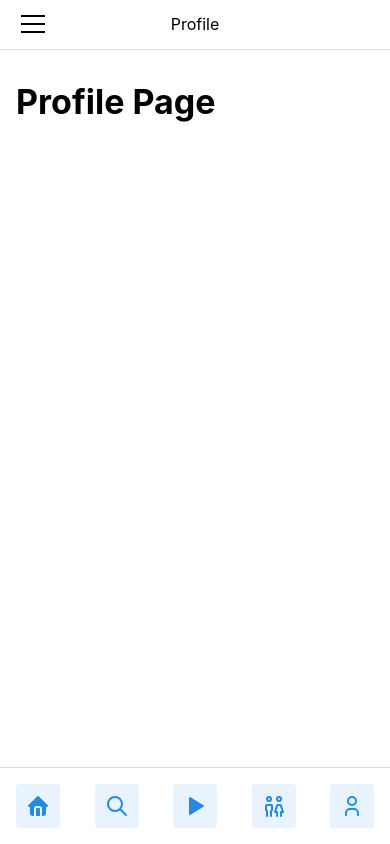
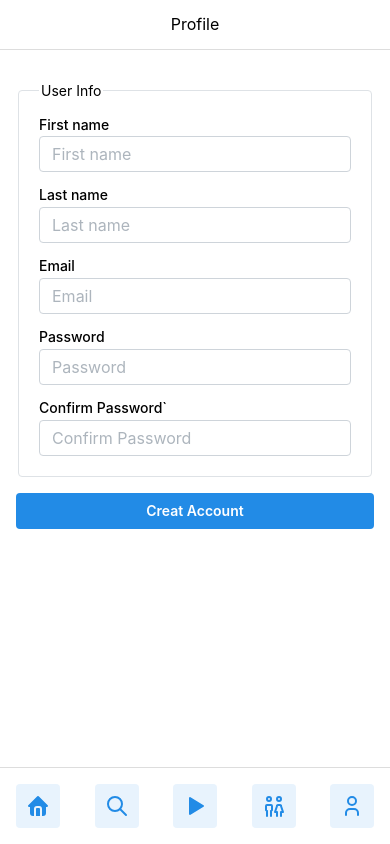
Before and after one commit to Jufrench/flagcentro, a React (Vite) app: page /profile in a window 390 px wide. Built offline with nearby package versions, Linux system fonts and the light colour scheme.

Commit message:
Remove mobile header burger, building out profile page

```diff
--- a/src/components/Profile.tsx
+++ b/src/components/Profile.tsx
@@ -1,7 +1,30 @@
-import { Title } from "@mantine/core";
+import { Avatar, Button, Fieldset, Stack, TextInput, Title } from "@mantine/core";
 
 export default function Profile() {
+  const hasAccount = false;
+
   return (
-    <Title>Profile Page</Title>
+    <>
+      {hasAccount
+        ?
+        <Stack align="center">
+          <Avatar size="lg" />
+          <Title order={4}>User Name</Title>
+        </Stack>
+        :
+        <Stack>
+          <Fieldset legend="User Info">
+            <Stack gap="xs">
+              <TextInput label="First name" placeholder="First name" />
+              <TextInput label="Last name" placeholder="Last name" />
+              <TextInput label="Email" placeholder="Email" />
+              <TextInput label="Password" placeholder="Password" />
+              <TextInput label="Confirm Password`" placeholder="Confirm Password" />
+            </Stack>
+          </Fieldset>
+          <Button>Creat Account</Button>
+        </Stack>
+      }
+    </>
   )
 }
--- a/src/components/headers/MobileHeader.tsx
+++ b/src/components/headers/MobileHeader.tsx
@@ -1,12 +1,12 @@
-import { Burger, Center, Text, useMantineTheme } from "@mantine/core";
-import { useDisclosure } from '@mantine/hooks';
+import { Center, Text } from "@mantine/core";
+// import { useDisclosure } from '@mantine/hooks';
 import { useLocation } from 'react-router'
 
-import SettingsDrawer from "../SettingsDrawer";
+// import SettingsDrawer from "../SettingsDrawer";
 
 export default function MobileHeader() {
-  const [opened, { open, close }] = useDisclosure(false);
-  const theme = useMantineTheme();
+  // const [opened, { open, close }] = useDisclosure(false);
+  // const theme = useMantineTheme();
 
   let location = useLocation();
   let pathname = location.pathname.slice(1);
@@ -27,9 +27,9 @@ export default function MobileHeader() {
 
   return (
     <Center p="sm">
-      <Burger onClick={open} style={{ position: "absolute", left: theme.spacing.md }}></Burger>
+      {/* <Burger onClick={open} style={{ position: "absolute", left: theme.spacing.md }}></Burger> */}
       <Text size="md">{displayPath}</Text>
-      <SettingsDrawer opened={opened} close={close} />
+      {/* <SettingsDrawer opened={opened} close={close} /> */}
     </Center>
   )
 }
```
